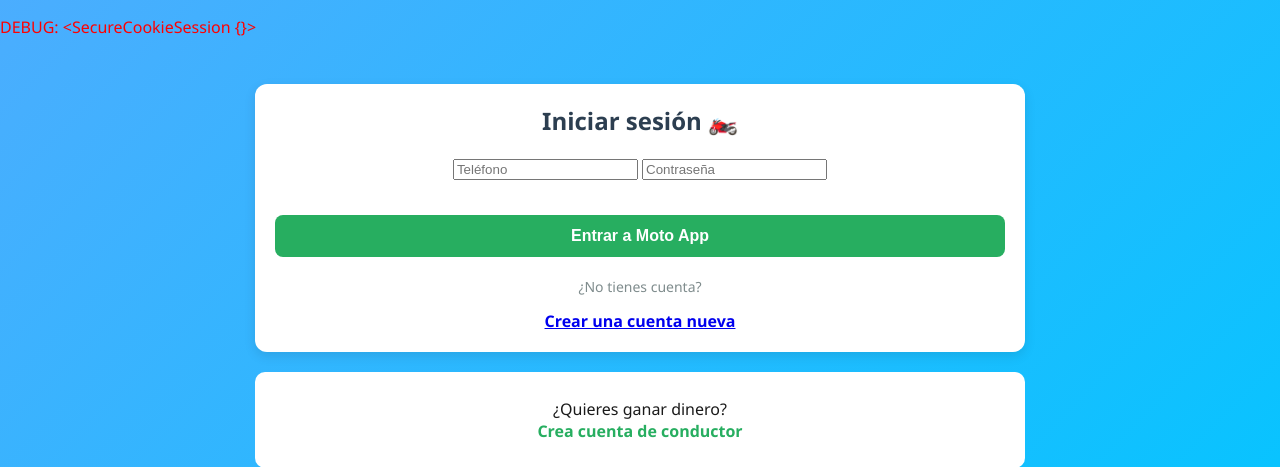
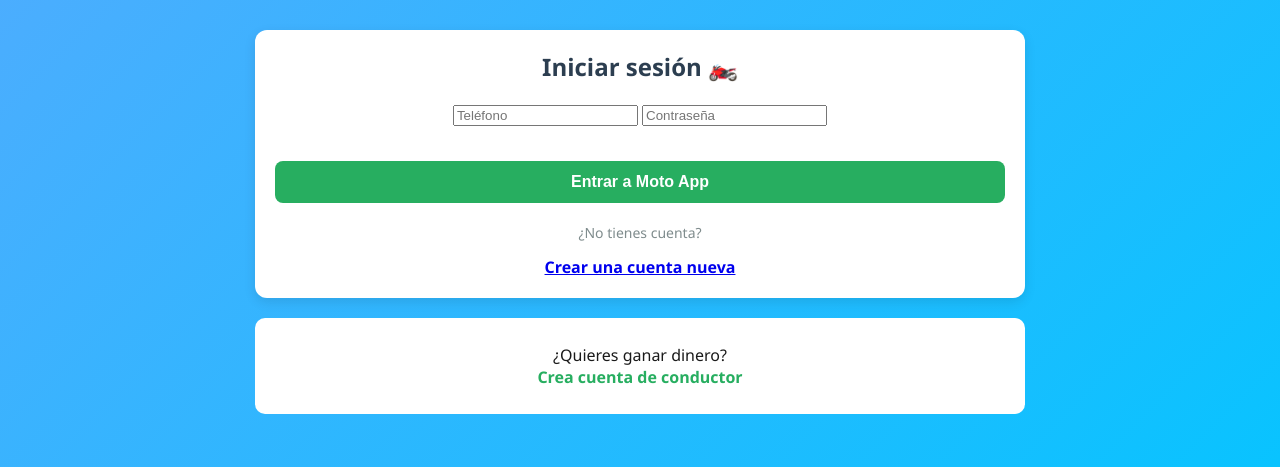
Before and after one commit to robert70-m/moto_app, a Flask app: page / in a window 1280 px wide. Shown: the part 104-571 px from the top of the page. Run offline with Flask 3, Linux system fonts and the light colour scheme.

Commit message:
quitar debug session

```diff
--- a/templates/base.html
+++ b/templates/base.html
@@ -153,7 +153,6 @@
 </div>
 
 <!-- 🔴 PONLO AQUÍ -->
-<p style="color:red;">DEBUG: {{ session }}</p>
 
 <div class="container">
     <div class="container">
```
